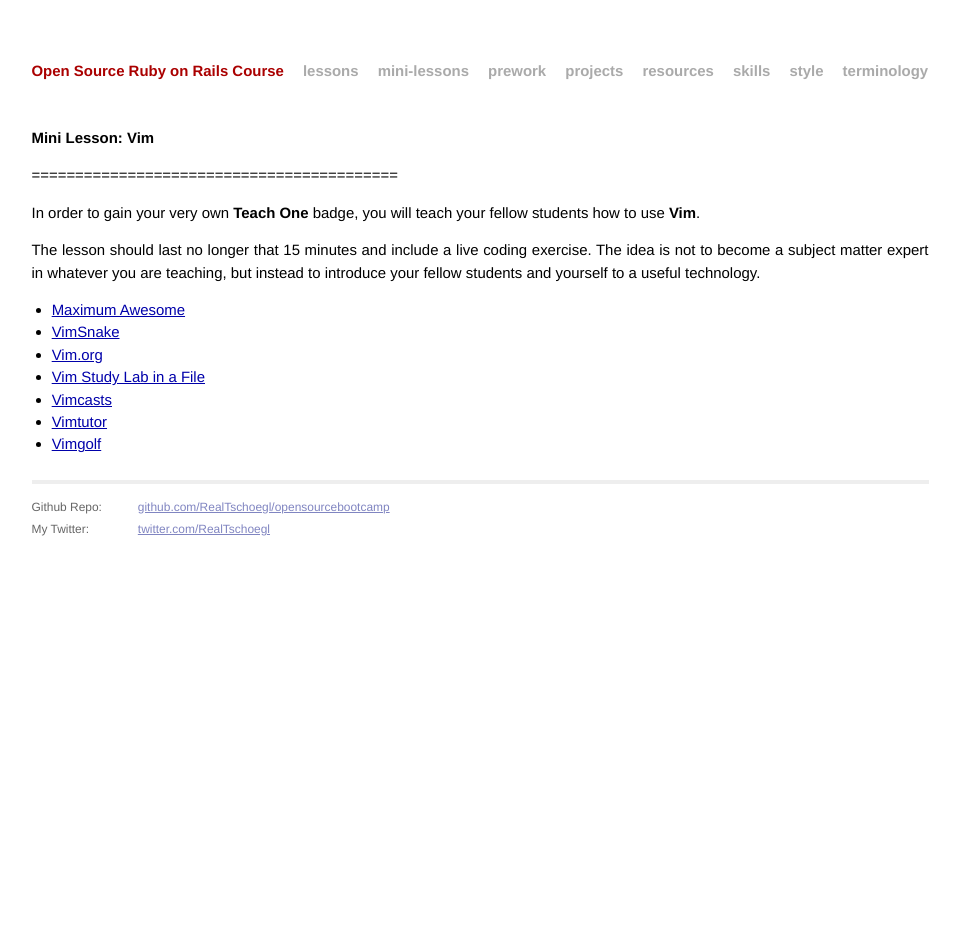
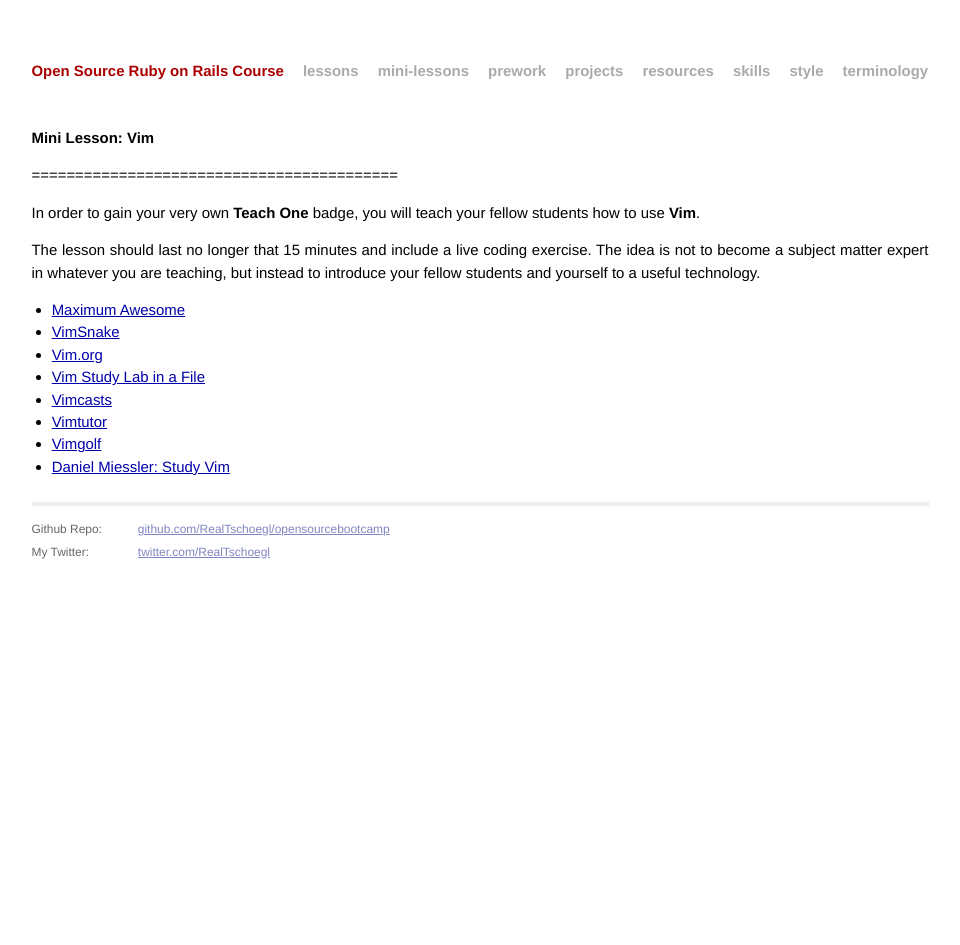
Before and after one commit to RealTschoegl/opensourcebootcamp, a Jekyll site: the page built from _posts/2014-01-01-mini-vim.markdown, in a window 1280 px wide. Shown: the whole page, without its empty margins (160-1120 px from the left). Built offline with Jekyll 4.4.1, drawn with Linux system fonts in a browser that asks for light colours; Markdown is read by kramdown in place of the engine named in the settings.

Commit message:
Updated 2014-01-01-mini-vim.markdown

```diff
--- a/_posts/2014-01-01-mini-vim.markdown
+++ b/_posts/2014-01-01-mini-vim.markdown
@@ -16,3 +16,4 @@ The lesson should last no longer that 15 minutes and include a live coding exerc
 * [Vimcasts](http://vimcasts.org/)
 * [Vimtutor](http://linuxcommand.org/man_pages/vimtutor1.html)
 * [Vimgolf](http://vimgolf.com/)
+* [Daniel Miessler: Study Vim](http://www.danielmiessler.com/study/vim/)
```
